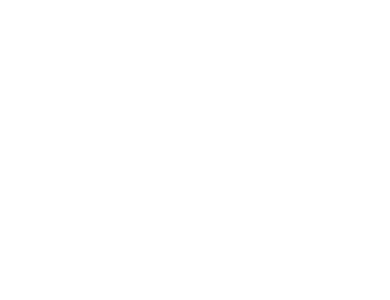
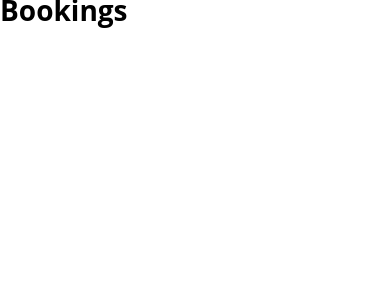
Before and after one commit to LorenzoLiwanag/ServicesWebApp, a React (Create React App) app in the folder services-web-app/: page /bookings in a window 390 px wide. Before the commit this address had no page. Shown: the top 300 px of the page. Built offline with nearby package versions, Linux system fonts and the light colour scheme; sample sign-in values are in the browser's storage.

Commit message:
Minor client dashboard edits

```diff
--- a/services-web-app/src/App.js
+++ b/services-web-app/src/App.js
@@ -7,6 +7,7 @@
 import ProviderDashboard from './pages/ProviderDashboard.jsx';
 import ProfilePage from './pages/ProfilePage.jsx';
 import ServicesPage from './pages/ServicesPage.jsx';
+import BookingsPage from './pages/BookingsPage.jsx';
 import { getStoredAuthSession } from './utils/auth.js';
 
 const RequireAuth = ({ children }) => {
@@ -53,6 +54,14 @@
             </RequireAuth>
           }
         />
+        <Route
+          path="/bookings"
+          element={
+            <RequireAuth>
+              <BookingsPage />
+            </RequireAuth>
+          }
+        />
       </Routes>
     </div>
   );
--- a/services-web-app/src/components/dashboard/DashboardNavbar.jsx
+++ b/services-web-app/src/components/dashboard/DashboardNavbar.jsx
@@ -1,4 +1,4 @@
-import { useNavigate } from 'react-router-dom';
+import { Link, useNavigate } from 'react-router-dom';
 import "../../styles/dashboard/dashboardNav.css";
 import { clearAuthSession } from "../../utils/auth.js";
 
@@ -25,9 +25,9 @@
     return (
         <nav className="dash-nav-area">
           <ul className="dash-nav-left">
-            <li><a href="/dashboard">Home</a></li>
+            <li><Link to="/">Home</Link></li>
             <li><button onClick={handleBrowseServices} className="nav-link-btn">Browse Services</button></li>
-            <li><a href="/bookings">Bookings</a></li>
+            <li><Link to="/bookings">Bookings</Link></li>
           </ul>
 
           <ul className="dash-nav-right">
--- /dev/null
+++ b/services-web-app/src/pages/BookingsPage.jsx
@@ -0,0 +1,9 @@
+const BookingsPage = () => {
+  return (
+    <div>
+      <h1>Bookings</h1>
+    </div>
+  );
+};
+
+export default BookingsPage;
--- a/services-web-app/src/pages/ClientDashboardPage.jsx
+++ b/services-web-app/src/pages/ClientDashboardPage.jsx
@@ -17,7 +17,9 @@
   return (
     <div>
       <DashboardNavbar />
-      {user ? `Welcome back, ${user.fullName}` : "Welcome"}
+      <h1 className="welcome-heading">
+        {user ? `Welcome back, ${user.fullName}` : "Welcome"}
+      </h1>
       <DashboardSearch />
       <div className="dashboard-content-wrapper">
         <div className="dashboard-services-column">
--- a/services-web-app/src/styles/dashboard/clientDashboard.css
+++ b/services-web-app/src/styles/dashboard/clientDashboard.css
@@ -1,8 +1,9 @@
 .welcome-heading {
-  margin: 24px 0 0 24px;
+  margin: 0 24px;
   font-size: 28px;
   font-weight: 700;
   color: #223d68;
+  text-align: center;
 }
 
 .dashboard-content-wrapper {
@@ -40,7 +41,7 @@
 /* Smaller tablets */
 @media (max-width: 768px) {
   .welcome-heading {
-    margin: 16px 0 0 16px;
+    margin: 0 16px;
     font-size: 24px;
   }
 
@@ -53,7 +54,7 @@
 /* Mobile devices */
 @media (max-width: 480px) {
   .welcome-heading {
-    margin: 16px 0 0 16px;
+    margin: 0 16px;
     font-size: 20px;
   }
 
```
